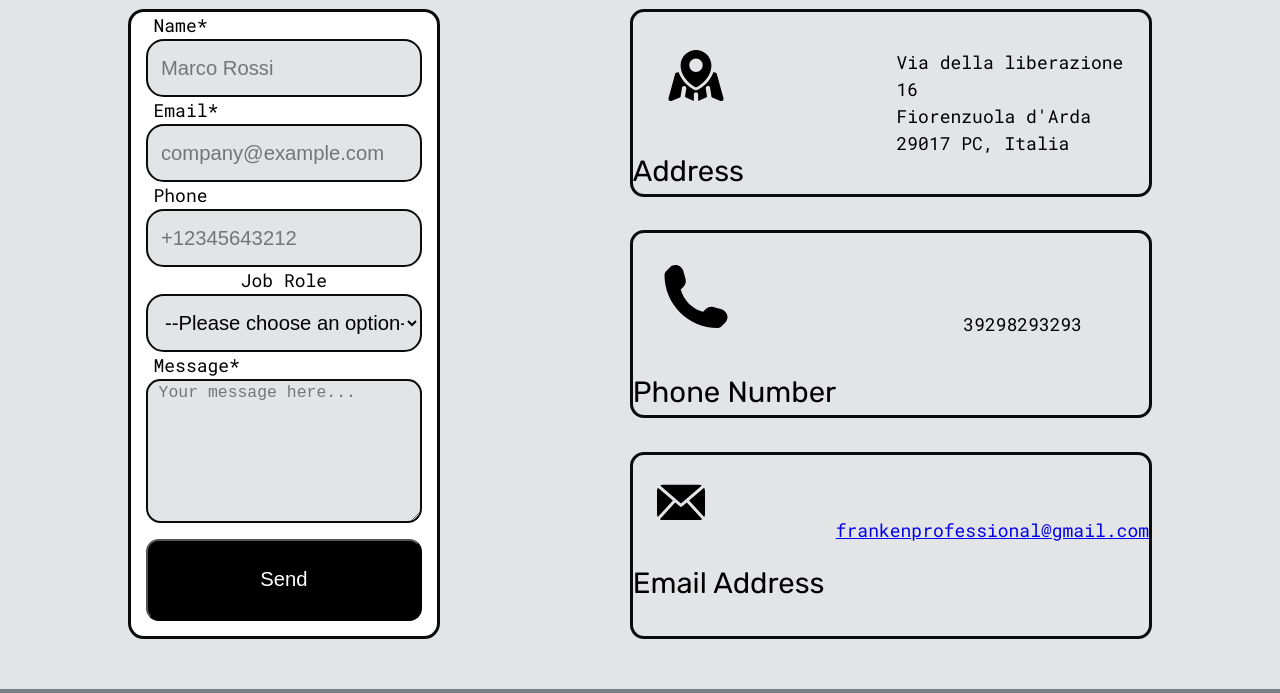
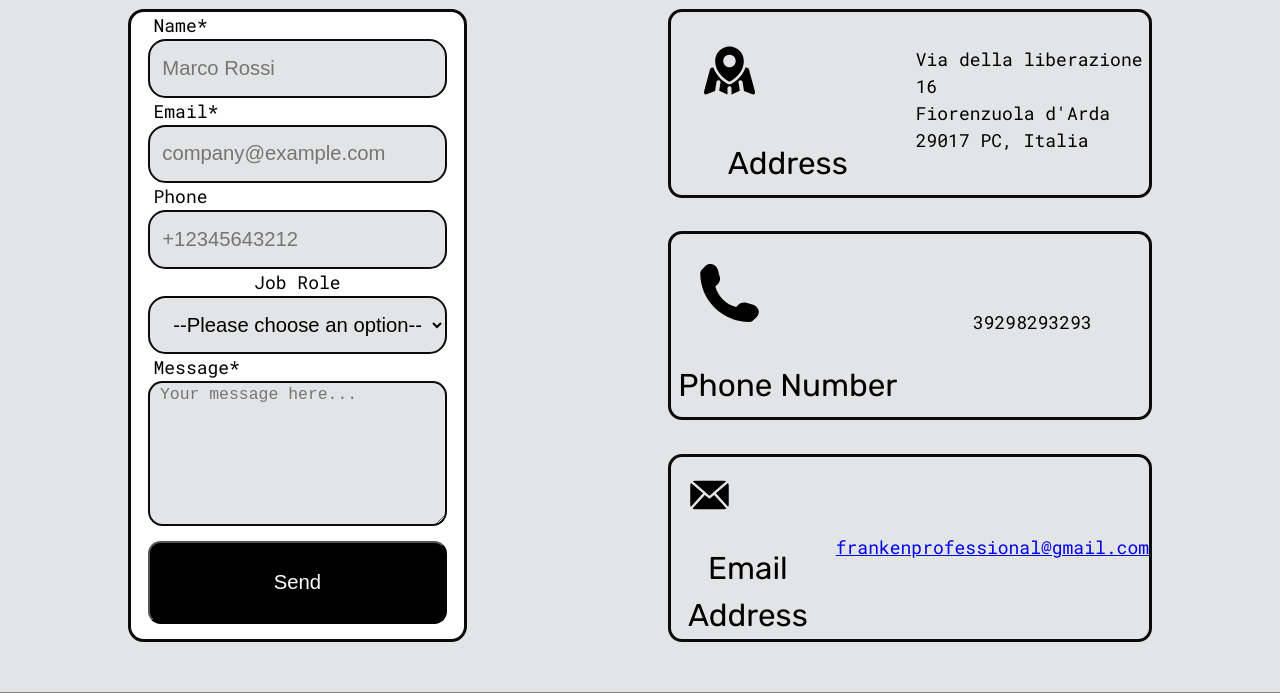
Before and after one commit to furawa/portofolio, a website: page index.html in a window 1280 px wide. Shown: the part 5930-6623 px from the top of the page. Drawn offline with nearby package versions, Linux system fonts and the light colour scheme.

Commit message:
style: Accessibility

```diff
--- a/index.html
+++ b/index.html
@@ -27,8 +27,8 @@
           <!--Cannot use div inside label tag in this context-->
           <span class="menu__line"></span>
         </label>
-        <nav role="menu">
-          <ul>
+        <nav role="navigation">
+          <ul role="menubar">
             <li role="menuitem"   class="nav__link nav__link--active"><a href="index.html">Home</a></li>
             <li role="menuitem" class="nav__link"><a href="#projects">Projects</a></li>
             <li role="menuitem" class="nav__link"><a href="#about">About</a></li>
@@ -362,19 +362,19 @@
 
       <aside class="contact__address">
         <img src="assets/images/icons/map.svg" alt="Address icon" />
-        <h4>Address</h4>
+        <h3>Address</h3>
         <address>
           Via della liberazione 16<br />Fiorenzuola d'Arda<br />29017 PC, Italia
         </address>
       </aside>
       <aside class="contact__phone">
         <img src="assets/images/icons/phone.svg" alt="Phone icon" />
-        <h4>Phone Number</h4>
+        <h3>Phone Number</h3>
         <p>39298293293</p>
       </aside>
       <aside class="contact__email">
         <img src="assets/images/icons/mail.svg" alt="Mail icon" />
-        <h4>Email Address</h4>
+        <h3>Email Address</h3>
         <p>
           <a href="mailto:frankenprofessional@gmail.com"
             >frankenprofessional@gmail.com</a
```
